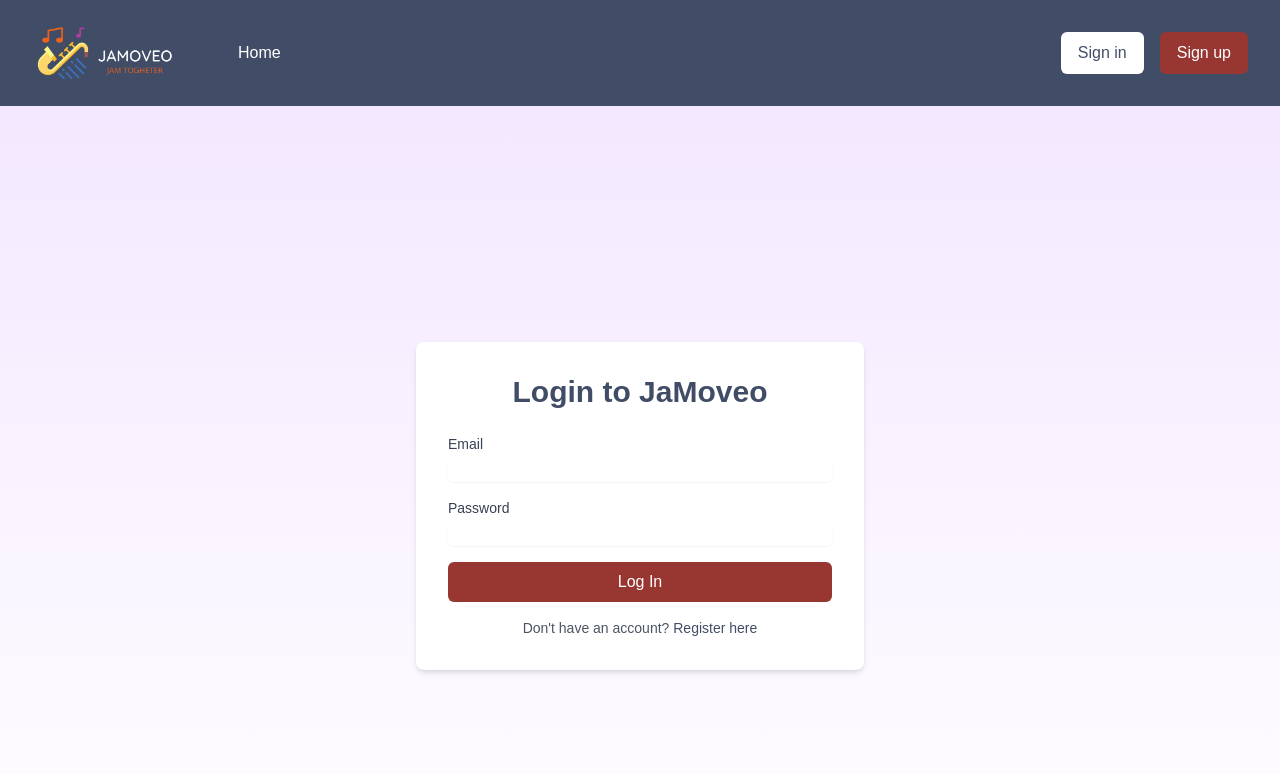
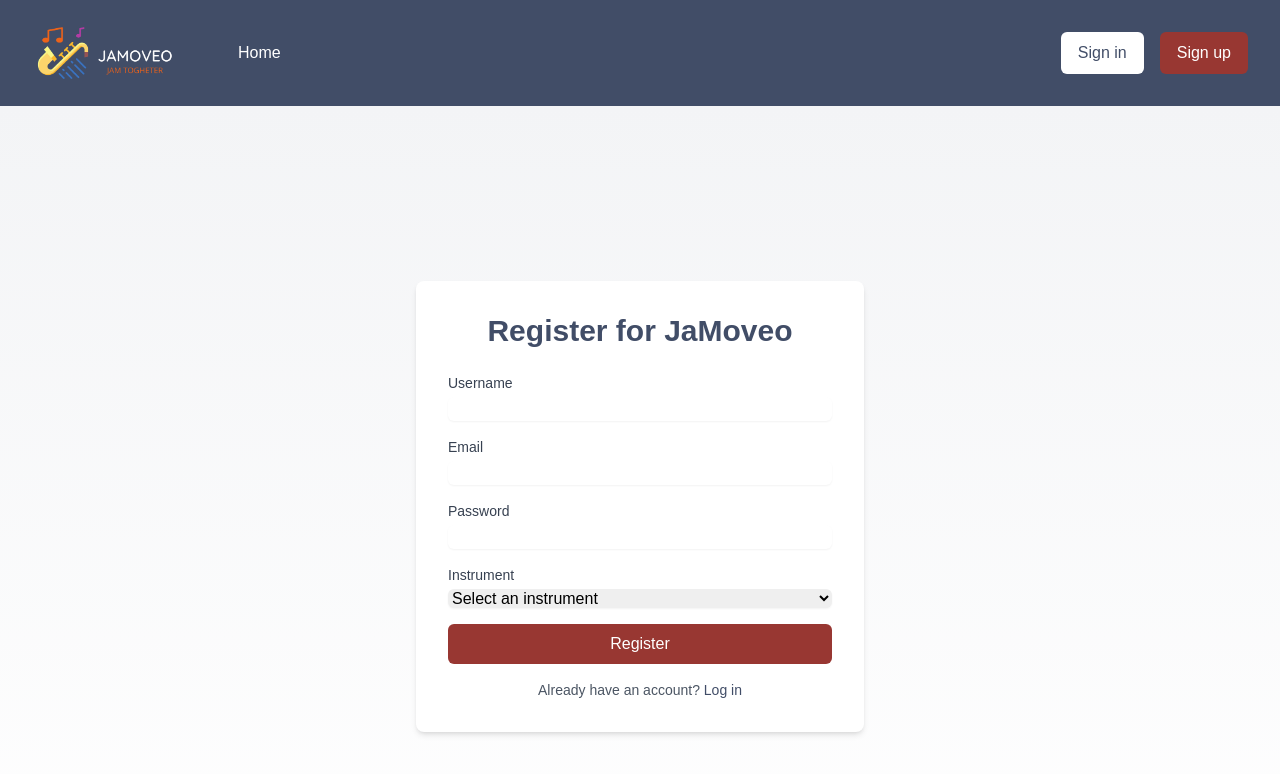
Before and after one commit to leviatias/jamoveo_app, a Next.js app: page /register in a window 1280 px wide. Shown: the top 774 px of the page. Built offline with nearby package versions, Linux system fonts and the light colour scheme; no server answers; the database is empty.

Commit message:
add user context

```diff
--- a/app/components/Header.jsx
+++ b/app/components/Header.jsx
@@ -4,21 +4,24 @@
 import Link from 'next/link';
 import { usePathname, useRouter } from 'next/navigation';
 import { removeUserFromSession } from '../../utils/AuthUtils';
+import { useUser } from '../../hooks/userContext';
 import Image from 'next/image';
 import logo from '../../img/logo.png';
 
-export default function Header({ user }) {
+export default function Header() {
 	const [isMenuOpen, setIsMenuOpen] = useState(false);
 	const [isMobileMenuOpen, setIsMobileMenuOpen] = useState(false);
 	const pathname = usePathname();
+	const { user, logout } = useUser();
 	const router = useRouter();
 
 	const isActive = (path) => pathname === path;
 	const toggleMenu = () => setIsMenuOpen(!isMenuOpen);
 	const toggleMobileMenu = () => setIsMobileMenuOpen(!isMobileMenuOpen);
+	console.log(user);
 
 	const handleLogout = () => {
-		removeUserFromSession();
+		logout();
 		router.push('/login');
 	};
 
@@ -38,7 +41,7 @@
 	return (
 		<header className="bg-primary text-white">
 			<nav className="max-w-7xl mx-auto -4 sm:px-6 lg:px-8" aria-label="Top">
-				<div className="w-full flex flex-col lg:flex-row items-center justify-between">
+				<div className="w-full flex fflex-col md:flex-row items-center justify-between">
 					<div className="flex flex-col lg:flex-row items-center mb-4 lg:mb-0">
 						<Link href="/" className="mb-4 lg:mb-0">
 							<span className="sr-only">JaMoveo</span>
@@ -151,8 +154,6 @@
 							<>
 								<NavLink href="/about_me">About Me</NavLink>
 								<NavLink href="/main">Live Jam</NavLink>
-								<NavLink href="/songs">Songs</NavLink>
-								{/* {user.isAdmin && <NavLink href="/admin">Admin</NavLink>} */}
 							</>
 						)}
 					</div>
--- a/app/components/HeaderWrapper.jsx
+++ b/app/components/HeaderWrapper.jsx
@@ -1,15 +1,11 @@
 'use client';
 
-import { useState, useEffect } from 'react';
+// import { useState, useEffect } from 'react';
 import Header from './Header';
-import { getUserFromSession } from '../../utils/AuthUtils';
+// import { getUserFromSession } from '../../utils/AuthUtils';
 
 export default function HeaderWrapper() {
-	const [user, setUser] = useState(null);
+	// const [user, setUser] = useState(null);
 
-	useEffect(() => {
-		setUser(getUserFromSession());
-	}, []);
-
-	return <Header user={user} />;
+	return <Header />;
 }
--- /dev/null
+++ b/app/components/userProviderWrapper.jsx
@@ -0,0 +1,8 @@
+'use client';
+
+import React from 'react';
+import { UserProvider } from '../../hooks/userContext';
+
+export default function UserProviderWrapper({ children }) {
+	return <UserProvider>{children}</UserProvider>;
+}
--- a/app/layout.js
+++ b/app/layout.js
@@ -2,6 +2,7 @@
 import './globals.css';
 import { checkDatabaseConnection } from './lib/mongodb';
 import HeaderWrapper from './components/HeaderWrapper';
+import UserProviderWrapper from '../app/components/userProviderWrapper';
 const geistSans = localFont({
 	src: './fonts/GeistVF.woff',
 	variable: '--font-geist-sans',
@@ -24,8 +25,10 @@
 		<html lang="en">
 			<body
 				className={`${geistSans.variable} ${geistMono.variable} antialiased`}>
-				<HeaderWrapper></HeaderWrapper>
-				{children}
+				<UserProviderWrapper>
+					<HeaderWrapper></HeaderWrapper>
+					{children}
+				</UserProviderWrapper>
 			</body>
 		</html>
 	);
--- a/app/login/page.jsx
+++ b/app/login/page.jsx
@@ -3,6 +3,7 @@
 import React, { useState } from 'react';
 import Link from 'next/link';
 import { useRouter } from 'next/navigation';
+import { useUser } from '../../hooks/userContext';
 
 export default function LoginPage() {
 	const [formData, setFormData] = useState({
@@ -10,6 +11,7 @@
 		password: '',
 	});
 	const [error, setError] = useState('');
+	const { login } = useUser();
 	const router = useRouter();
 
 	const handleChange = (e) => {
@@ -40,8 +42,7 @@
 
 			console.log('Login successful:', data);
 
-			// Store user info in sessionStorage
-			sessionStorage.setItem('user', JSON.stringify(data.user));
+			login(data.user);
 
 			// Redirect to dashboard after successful login
 			router.push('/');
--- a/app/main/page.js
+++ b/app/main/page.js
@@ -5,20 +5,21 @@
 import { getUserFromSession } from '../../utils/AuthUtils'; // Adjust this import based on your project structure
 import songsDB from '../../data/songDB'; // Adjust this import based on your project structure
 import io from 'socket.io-client';
+import { useUser } from '../../hooks/userContext';
 
 let socket;
 
 export default function MainPage() {
-	const [user, setUser] = useState(null);
+	const { user, logout } = useUser();
 	const [searchQuery, setSearchQuery] = useState('');
 	const [searchResults, setSearchResults] = useState([]);
 	const router = useRouter();
 	const sessionId = 'default-session-id';
 
 	useEffect(() => {
-		const currUser = getUserFromSession();
-		setUser(currUser);
-		socketInitializer(currUser);
+		// const currUser = getUserFromSession();
+		// setUser(currUser);
+		socketInitializer(user);
 
 		return () => {
 			if (socket) socket.disconnect();
--- a/app/page.js
+++ b/app/page.js
@@ -3,17 +3,18 @@
 import React from 'react';
 import { useRouter } from 'next/navigation';
 import Link from 'next/link';
-
+import { getUserFromSession } from '../utils/AuthUtils'; // Adjust this import based on your project structure
+import { useUser } from '../hooks/userContext';
 export default function HomePage() {
 	const router = useRouter();
-
+	const { user } = useUser();
 	const handleStartJamming = () => {
 		// If the user is logged in, redirect to the main app page
 		// If not, redirect to the login page
 		// This is a placeholder - replace with your actual auth check
-		const isLoggedIn = false; // Replace with actual auth check
-		if (isLoggedIn) {
-			router.push('/app');
+		// const isLoggedIn = false; // Replace with actual auth check
+		if (user) {
+			router.push('/main');
 		} else {
 			router.push('/login');
 		}
--- a/app/register/page.jsx
+++ b/app/register/page.jsx
@@ -3,13 +3,16 @@
 import React, { useState } from 'react';
 import Link from 'next/link';
 import { useRouter } from 'next/navigation';
-
-export default function LoginPage() {
+import { useUser } from '../../hooks/userContext';
+export default function RegisterPage() {
 	const [formData, setFormData] = useState({
+		username: '',
 		email: '',
 		password: '',
+		instrument: '',
 	});
 	const [error, setError] = useState('');
+	const { login } = useUser();
 	const router = useRouter();
 
 	const handleChange = (e) => {
@@ -21,8 +24,8 @@
 		setError('');
 
 		try {
-			console.log('Sending login request with:', formData);
-			const response = await fetch('/api/login', {
+			console.log('Sending registration data:', formData);
+			const response = await fetch('/api/register', {
 				method: 'POST',
 				headers: {
 					'Content-Type': 'application/json',
@@ -31,31 +34,27 @@
 			});
 
 			console.log('Response status:', response.status);
-			const data = await response.json();
-			console.log('Response data:', data);
+			const responseData = await response.json();
+			console.log('Response data:', responseData);
 
 			if (!response.ok) {
-				throw new Error(data.message || 'Login failed');
+				throw new Error(responseData.message || 'Registration failed');
 			}
-//vh
-			console.log('Login successful:', data);
 
-			// Store user info in sessionStorage
-			sessionStorage.setItem('user', JSON.stringify(data.user));
-
-			// Redirect to dashboard after successful login
+			console.log('Registration successful:', responseData);
+			login(formData);
 			router.push('/');
 		} catch (error) {
-			console.error('Login error:', error);
-			setError(error.message);
+			console.error('Registration error:', error);
+			setError(error.message || 'An unexpected error occurred');
 		}
 	};
 
 	return (
-		<div className="min-h-screen bg-gradient-to-b from-purple-100 to-white flex items-center justify-center">
+		<div className="min-h-screen bg-gradient-to-b from-gray-100 to-white flex items-center justify-center">
 			<div className="bg-white p-8 rounded-lg shadow-md w-full max-w-md">
 				<h2 className="text-3xl font-bold mb-6 text-center text-primary">
-					Login to JaMoveo
+					Register for JaMoveo
 				</h2>
 				{error && (
 					<div
@@ -67,6 +66,21 @@
 				<form onSubmit={handleSubmit} className="space-y-4">
 					<div>
 						<label
+							htmlFor="username"
+							className="block text-sm font-medium text-gray-700">
+							Username
+						</label>
+						<input
+							type="text"
+							id="username"
+							name="username"
+							required
+							className="mt-1 block w-full rounded-md border-gray-300 shadow-sm focus:border-secondary focus:ring focus:ring-secondary focus:ring-opacity-50 text-black"
+							onChange={handleChange}
+						/>
+					</div>
+					<div>
+						<label
 							htmlFor="email"
 							className="block text-sm font-medium text-gray-700">
 							Email
@@ -76,7 +90,7 @@
 							id="email"
 							name="email"
 							required
-							className="text-primary mt-1 block w-full rounded-md border-gray-300 shadow-sm focus:border-secondary focus:ring focus:ring-secondary focus:ring-opacity-50"
+							className="mt-1 block w-full rounded-md border-gray-300 shadow-sm focus:border-secondary focus:ring focus:ring-secondary focus:ring-opacity-50 text-black"
 							onChange={handleChange}
 						/>
 					</div>
@@ -91,20 +105,40 @@
 							id="password"
 							name="password"
 							required
-							className="text-primary mt-1 block w-full rounded-md border-gray-300 shadow-sm focus:border-secondary focus:ring focus:ring-secondary focus:ring-opacity-50"
+							className="mt-1 block w-full rounded-md border-gray-300 shadow-sm focus:border-secondary focus:ring focus:ring-secondary focus:ring-opacity-50 text-black"
 							onChange={handleChange}
 						/>
+					</div>
+					<div>
+						<label
+							htmlFor="instrument"
+							className="block text-sm font-medium text-gray-700">
+							Instrument
+						</label>
+						<select
+							id="instrument"
+							name="instrument"
+							required
+							className="mt-1 block w-full rounded-md border-gray-300 shadow-sm focus:border-secondary focus:ring focus:ring-secondary focus:ring-opacity-50 text-black"
+							onChange={handleChange}>
+							<option value="">Select an instrument</option>
+							<option value="guitar">Guitar</option>
+							<option value="bass">Bass</option>
+							<option value="drums">Drums</option>
+							<option value="keyboard">Keyboard</option>
+							<option value="vocals">Vocals</option>
+						</select>
 					</div>
 					<button
 						type="submit"
 						className="w-full bg-secondary text-white py-2 px-4 rounded-md hover:bg-primaryhover focus:outline-none focus:ring-2 focus:ring-secondary focus:ring-opacity-50">
-						Log In
+						Register
 					</button>
 				</form>
 				<p className="mt-4 text-center text-sm text-gray-600">
-					Don't have an account?{' '}
-					<Link href="/register" className="text-primary hover:text-secondary">
-						Register here
+					Already have an account?{' '}
+					<Link href="/login" className="text-primary hover:text-secondary">
+						Log in
 					</Link>
 				</p>
 			</div>
--- /dev/null
+++ b/hooks/userContext.js
@@ -0,0 +1,33 @@
+import React, { createContext, useState, useContext, useEffect } from 'react';
+
+const UserContext = createContext();
+
+export const UserProvider = ({ children }) => {
+	const [user, setUser] = useState(null);
+
+	useEffect(() => {
+		// Check sessionStorage for user data on initial load
+		const storedUser = sessionStorage.getItem('user');
+		if (storedUser) {
+			setUser(JSON.parse(storedUser));
+		}
+	}, []);
+
+	const login = (userData) => {
+		setUser(userData);
+		sessionStorage.setItem('user', JSON.stringify(userData));
+	};
+
+	const logout = () => {
+		setUser(null);
+		sessionStorage.removeItem('user');
+	};
+
+	return (
+		<UserContext.Provider value={{ user, login, logout }}>
+			{children}
+		</UserContext.Provider>
+	);
+};
+
+export const useUser = () => useContext(UserContext);
```
Also changed, not shown: app/live/page.jsx (+10 -8 lines).
